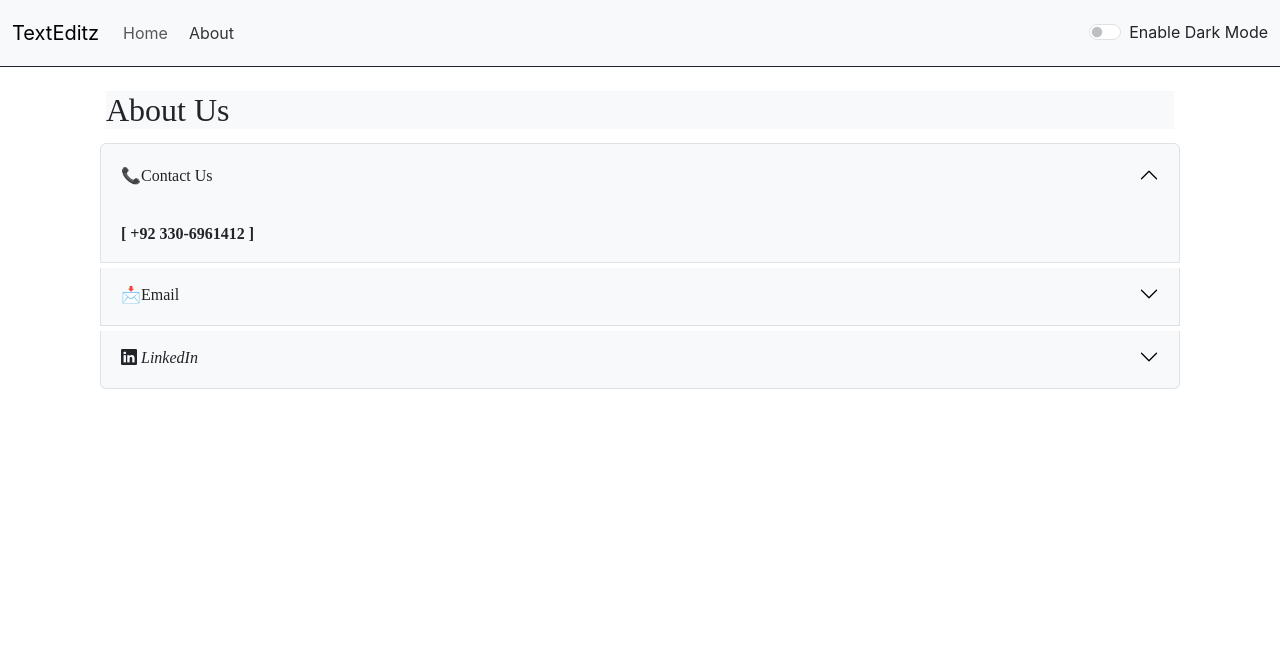
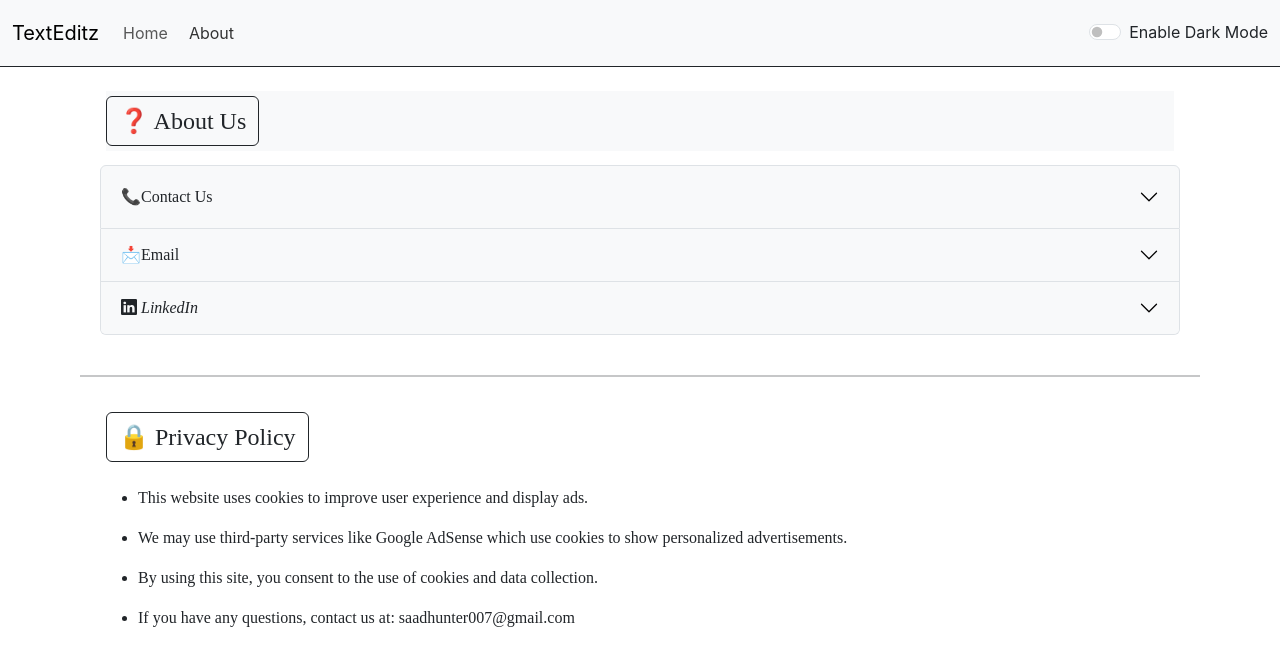
Before and after one commit to Msaad747/TextEditz, a React (Create React App) app: page / in a window 1280 px wide. Both pictures are taken after a click on the button "About". Shown: the top 666 px of the page. Built offline with nearby package versions, Linux system fonts and the light colour scheme.

Commit message:
Added privacy policy

```diff
--- a/src/App.js
+++ b/src/App.js
@@ -4,6 +4,7 @@ import Header from "./MyComponents/Header.js";
 import Main from "./MyComponents/Main.js";
 import About from "./MyComponents/About.js";
 import React, { useState } from "react";
+import PrivacyPolicy from "./MyComponents/pri.js";
 function App() {
   let title = "TextEditz";
 
@@ -48,6 +49,10 @@ function App() {
 <div style={{ display: tabs ? "block" : "none" }}>
   <About style={mystyle} />
 </div>
+<div style={{ display: tabs ? "block" : "none" }}>
+  <PrivacyPolicy style={mystyle} />
+</div>
+
     </div>
 
     </>
--- a/src/MyComponents/About.js
+++ b/src/MyComponents/About.js
@@ -1,14 +1,19 @@
 import React from "react";
 import "bootstrap-icons/font/bootstrap-icons.css";
 export default function About(props) {
-  const isDark = props.style.backgroundColor === "#212529"
+  const isDark = props.style.backgroundColor === "#212529";
   return (
     <>
       <div className="container" style={{ fontFamily: "Times New Roman" }}>
         <h2
           className={`my-1 mx-3 ${isDark ? "bg-dark text-light" : "bg-light text-dark"}`}
         >
-          About Us
+          <button
+          className={`btn ${isDark ? "btn-outline-light" : "btn-outline-dark"} fs-4`}
+          style={{cursor:"default"}}
+        >
+         ❓ About Us
+        </button>
         </h2>
         <div className={`container my-1 accordion  `} id="accordionExample">
           <div
@@ -16,7 +21,7 @@ export default function About(props) {
           >
             <h2 className={`accordion-header `}>
               <button
-                className={`accordion-button ${isDark ? "bg-dark text-light dark-arrow" : "bg-light text-dark"} `}
+                className={`accordion-button collapsed ${isDark ? "bg-dark text-light dark-arrow" : "bg-light text-dark"} `}
                 type="button"
                 data-bs-toggle="collapse"
                 data-bs-target="#collapseOne"
@@ -28,8 +33,8 @@ export default function About(props) {
             </h2>
             <div
               id="collapseOne"
-              className="accordion-collapse collapse show "
-              data-bs-parent="#accordionExample"
+              className="accordion-collapse collapse  "
+
             >
               <div className="accordion-body">
                 <strong>{`[ +92 330-6961412 ]`}</strong>
@@ -42,7 +47,7 @@ export default function About(props) {
           >
             <h2 className="accordion-header">
               <button
-                className={`accordion-button collapsed  ${isDark ? "bg-dark text-light dark-arrow" : "bg-light text-dark"}`}
+                className={`accordion-button collapsed m-0 ${isDark ? "bg-dark text-light dark-arrow" : "bg-light text-dark"}`}
                 type="button"
                 data-bs-toggle="collapse"
                 data-bs-target="#collapseTwo"
@@ -55,11 +60,10 @@ export default function About(props) {
             <div
               id="collapseTwo"
               className="accordion-collapse collapse"
-              data-bs-parent="#accordionExample"
+
             >
               <div className="accordion-body">
                 <strong>{`[ saadhunter007@gmail.com ]`}</strong> <br />
-
               </div>
             </div>
           </div>
@@ -68,7 +72,7 @@ export default function About(props) {
           >
             <h2 className="accordion-header">
               <button
-                className={`accordion-button collapsed  ${isDark ? "bg-dark text-light dark-arrow" : "bg-light text-dark"}`}
+                className={`accordion-button collapsed  m-0 ${isDark ? "bg-dark text-light dark-arrow" : "bg-light text-dark"}`}
                 type="button"
                 data-bs-toggle="collapse"
                 data-bs-target="#collapseThree"
@@ -81,16 +85,16 @@ export default function About(props) {
             <div
               id="collapseThree"
               className="accordion-collapse collapse"
-              data-bs-parent="#accordionExample"
+
             >
               <div className="accordion-body">
                 <strong>{`[ Didn't have any ]`}</strong> <br />
-
               </div>
             </div>
           </div>
         </div>
       </div>
+      <hr className={`${isDark?"bg-dark text-light":"bg-light text-dark"} border-2 opacity-25`} />
     </>
   );
 }
--- /dev/null
+++ b/src/MyComponents/pri.js
@@ -0,0 +1,48 @@
+import React from "react";
+
+export default function PrivacyPolicy(props) {
+  const isDark = props.style.backgroundColor === "#212529";
+
+  return (
+    <div
+      className={`container   mx-3 ${isDark ? "text-light" : "text-dark"}`}
+      style={{ fontFamily: "Times New Roman" }}
+    >
+      <div className="text-left mt-1 mb-2">
+        <button
+          className={`btn ${isDark ? "btn-outline-light" : "btn-outline-dark"} fs-4 mb-3 `}
+          style={{cursor:"default"}}
+        >
+          🔒 Privacy Policy
+        </button>
+      </div>
+
+
+      <ul style={{cursor:"default"}}>
+        <li>
+          <p>
+            This website uses cookies to improve user experience and display
+            ads.
+          </p>
+        </li>
+        <li>
+          <p>
+            We may use third-party services like Google AdSense which use
+            cookies to show personalized advertisements.
+          </p>
+        </li>
+        <li>
+          <p>
+            By using this site, you consent to the use of cookies and data
+            collection.
+          </p>
+        </li>
+        <li>
+          <p>
+            If you have any questions, contact us at: saadhunter007@gmail.com
+          </p>
+        </li>
+      </ul>
+    </div>
+  );
+}
```
Also changed, not shown: src/App.css (line endings or trailing spaces).
